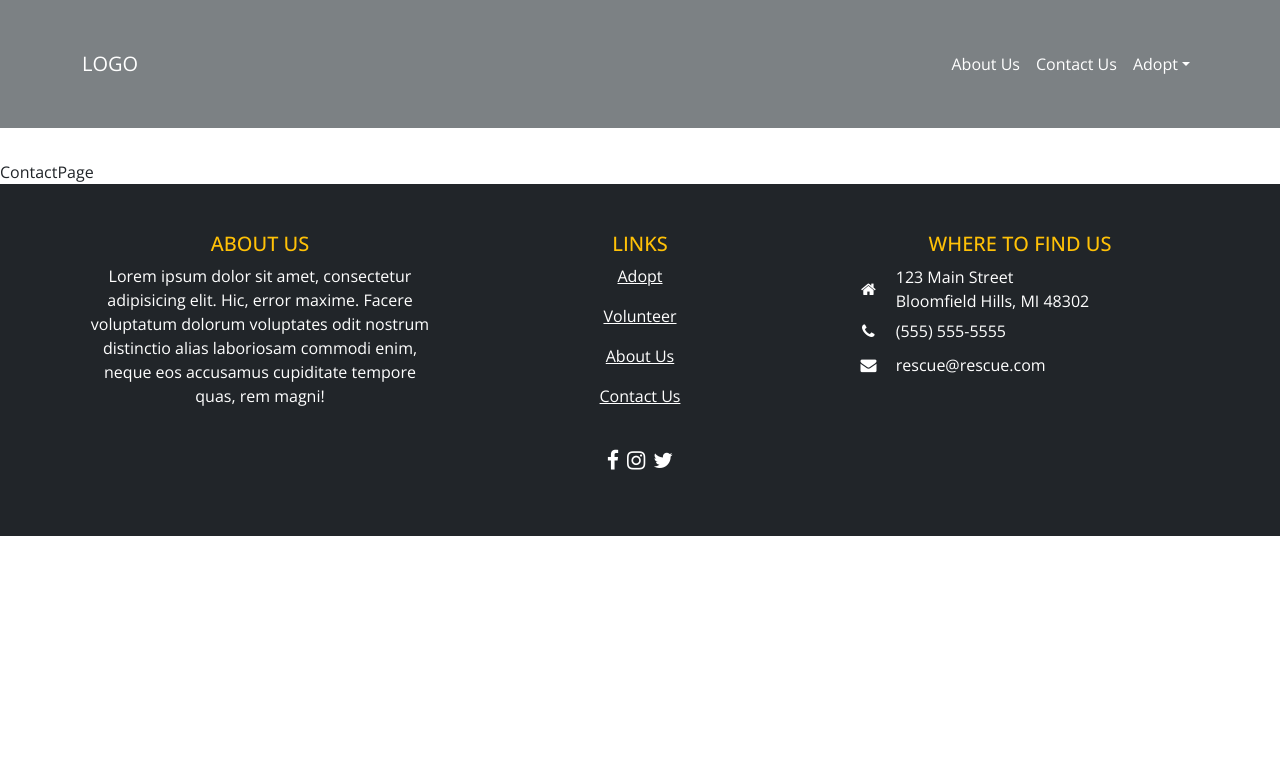
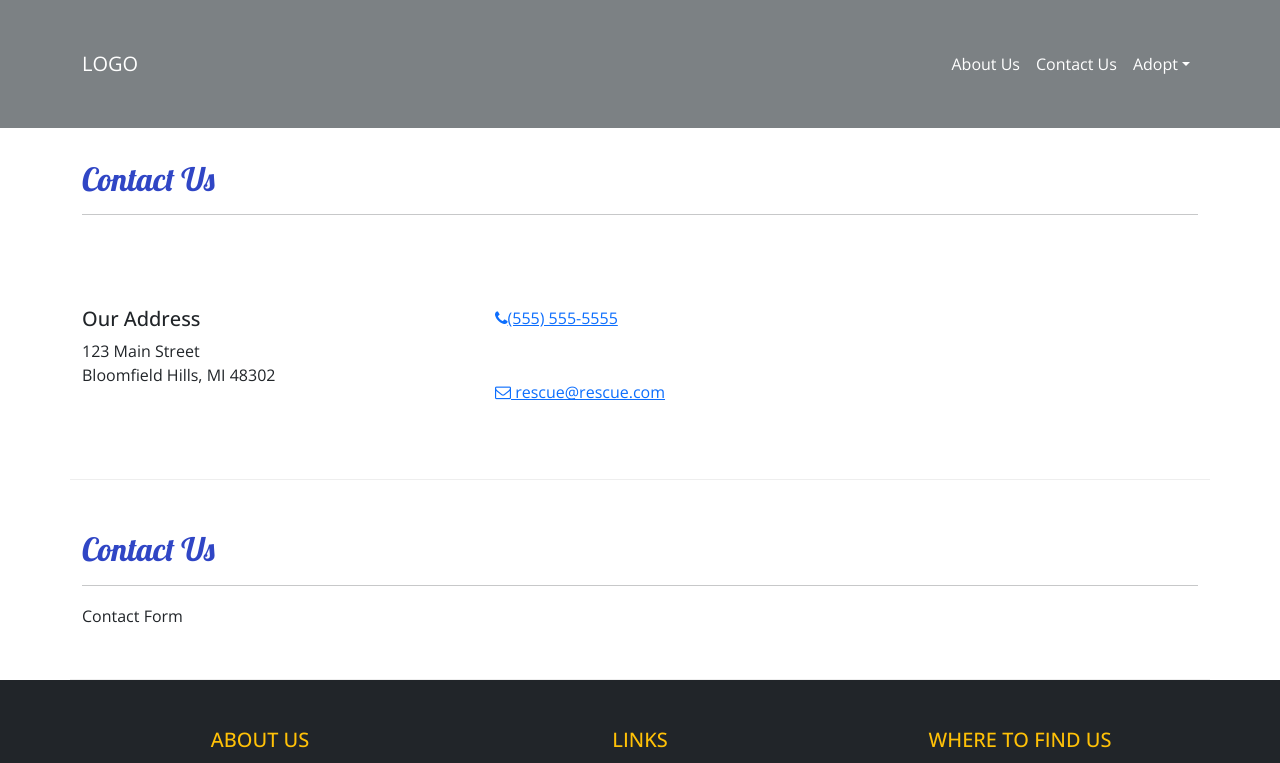
Before and after one commit to DNA21/rescue-react-project, a React (Create React App) app: page /contact in a window 1280 px wide. Shown: the top 763 px of the page. Built offline with nearby package versions, Linux system fonts and the light colour scheme.

Commit message:
Contact Page

```diff
--- a/src/pages/ContactPage.js
+++ b/src/pages/ContactPage.js
@@ -1,5 +1,51 @@
+import { Container, Col, Row } from "reactstrap";
+
+
 const ContactPage = () => {
-    return <div>ContactPage</div>
+    return (
+        <Container>
+            <Row>
+                <Col xs='12'>
+                    <h2>Contact Us</h2>
+                    <hr />
+                </Col>
+            </Row>
+            <Row className='row-content align-items-center'>
+                <Col sm='4'>
+                    <h5>Our Address</h5>
+                    <address>
+                        123 Main Street
+                        <br />
+                        Bloomfield Hills, MI 48302
+                    </address>
+                </Col>
+                <Col>
+                <a
+                    role='button'
+                    className='btn btn-link'
+                    href='tel:+15555555555'
+                >
+                    <i className='fa fa-phone' />(555) 555-5555
+                </a>
+                <br />
+                <a
+                    role='button'
+                    className='btn btn-link'
+                    href='mailto:rescue@rescue.com'
+                >
+                    <i className='fa fa-envelope-o' /> rescue@rescue.com
+                </a>
+                </Col>
+            </Row>
+            <Row className='row-content'>
+                <Col xs='12'>
+                    <h2>Contact Us</h2>
+                    <hr />
+                </Col>
+                <Col md='10'>Contact Form</Col>
+            </Row>
+        </Container>
+    )
 };
 
 export default ContactPage;
```
Also changed, not shown: src/components/Menu.js (deleted).
